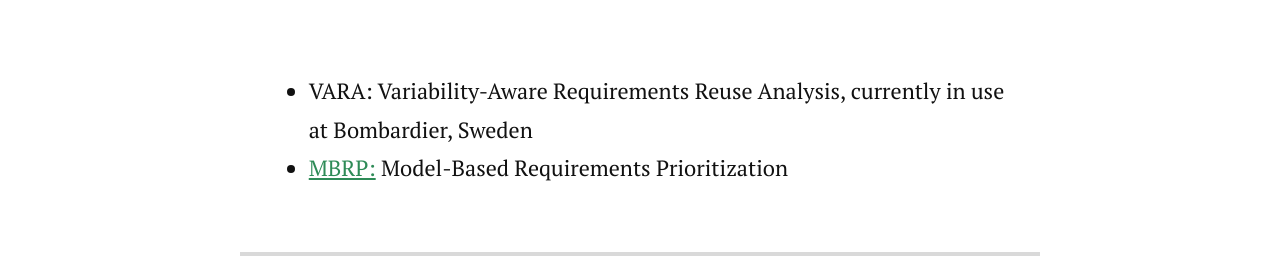
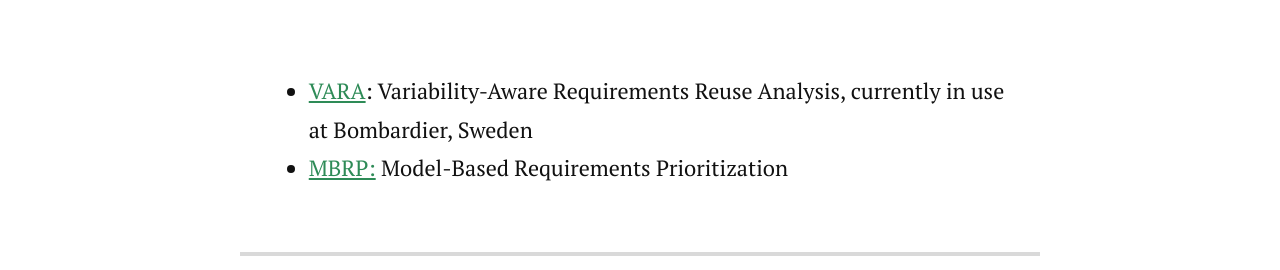
Before and after one commit to a66as/a66as.github.io, a Jekyll site: the page built from tools.md, in a window 1280 px wide. Shown: the part 425-695 px from the top of the page. Built offline with Jekyll 4.4.1, drawn with Linux system fonts in a browser that asks for light colours; nearby versions of some CDN libraries; part of the change alters nothing that is shown.

```diff
--- a/tools.md
+++ b/tools.md
@@ -6,7 +6,7 @@ title: About Me
 <div class="post">
 	<h1 class="pageTitle">Tools</h1>
 	<ul>
-		<li>VARA: Variability-Aware Requirements Reuse Analysis, currently in use at Bombardier, Sweden</li>
+		<li><a href="https://itea3.org/news/promising-results-using-nlp-and-machine-learning-to-automate-variability-and-reuse-analysis-at-bombardier-transportation.html" target="_blank">VARA</a>: Variability-Aware Requirements Reuse Analysis, currently in use at Bombardier, Sweden</li>
 		<li><a href="https://github.com/a66as/mbrp" target="_blank">MBRP:</a> Model-Based Requirements Prioritization</li>
 	</ul>
 </div>
```
